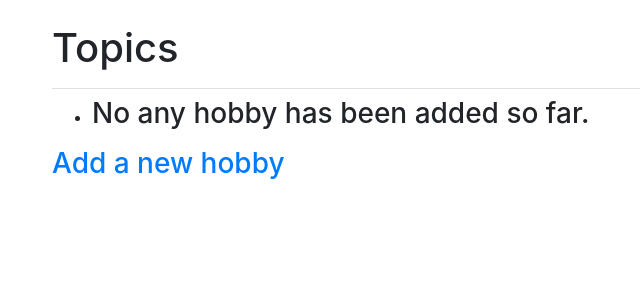
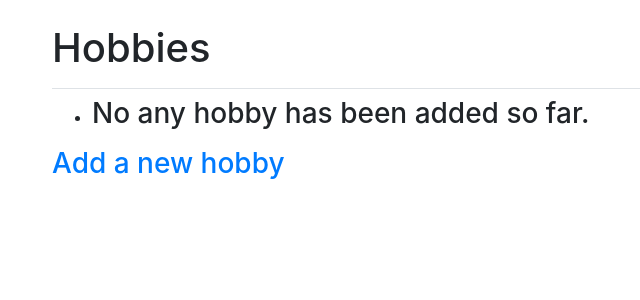
Before and after one commit to BanertMkwanda/personal-hobby, a Django app: page /hobbies/ in a window 1280 px wide. Shown: the part 58-358 px from the top of the page, without its empty margins (33-673 px from the left). Run offline with Django 5.2, Linux system fonts and the light colour scheme; the visitor is signed in with stand-in values (Sample User, id 1); data that the repository does not hold is empty; some libraries are stand-ins or nearby versions.

Commit message:
Update hobbies.html
Changing head (Topics to Hobbies) on  template hobbies.html

```diff
--- a/contents/templates/contents/hobbies.html
+++ b/contents/templates/contents/hobbies.html
@@ -1,7 +1,7 @@
 {% extends "contents/base.html" %}
 
 {% block page_header %}
-  <h1>Topics</h1>
+  <h1>Hobbies</h1>
 {% endblock page_header %}
 
 {% block content %}
```
